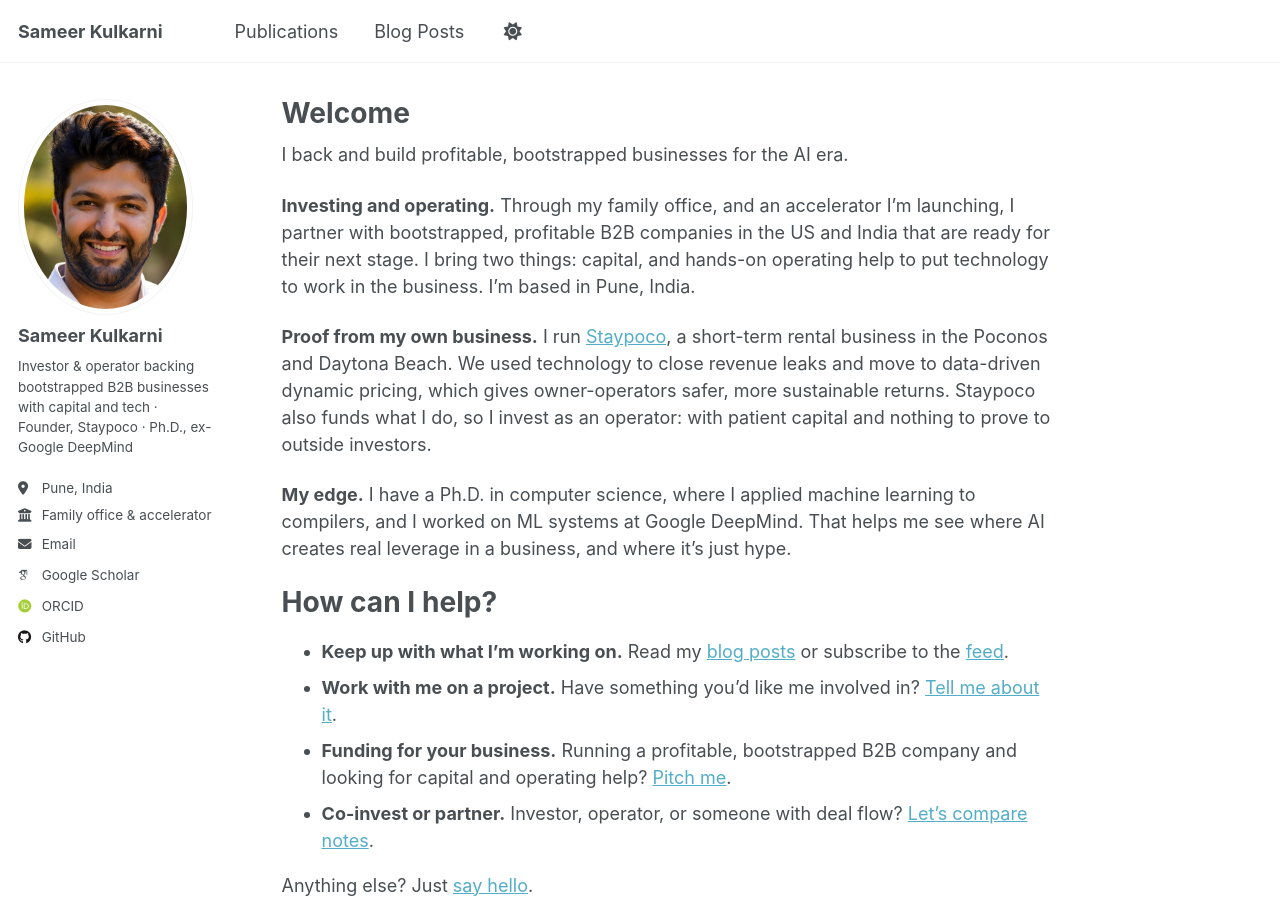
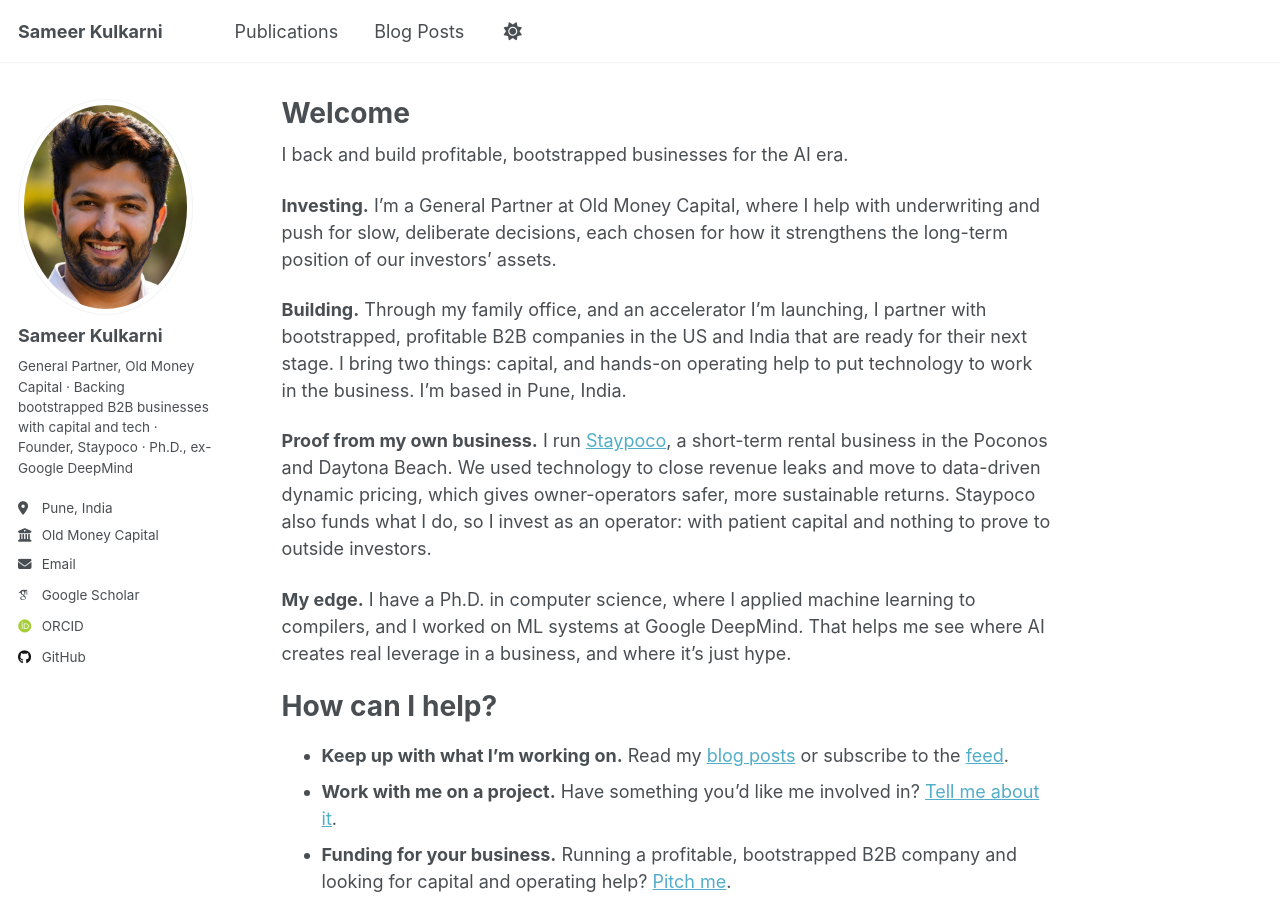
Before and after one commit to sameerkulkarni/sameerkulkarni.github.io, a Jekyll site: the page built from _pages/about.md, in a window 1280 px wide and 900 px high. Built offline with Jekyll 4.4.1, drawn with Linux system fonts in a browser that asks for light colours; some web fonts are replaced.

Commit message:
Add General Partner role at Old Money Capital
- New Investing paragraph on the home page for the GP/underwriting role
- Sidebar bio, employer and site description now lead with Old Money Capital

Co-Authored-By: Claude Opus 5.5 <noreply@anthropic.com>
Claude-Session: https://claude.ai/code/session_01NFyscfRmC85wyPpu5cEcn1

```diff
--- a/_config.yml
+++ b/_config.yml
@@ -12,7 +12,7 @@ site_theme               : "default"
 title                    : "Sameer Kulkarni"
 title_separator          : "-"
 name                     : &name "Sameer Kulkarni"
-description              : &description "Sameer Kulkarni invests in and helps scale bootstrapped, profitable B2B businesses in the US and India with capital and hands-on operating help. Founder of Staypoco; Ph.D., ex-Google DeepMind."
+description              : &description "Sameer Kulkarni is a General Partner at Old Money Capital and invests in and helps scale bootstrapped, profitable B2B businesses in the US and India with capital and hands-on operating help. Founder of Staypoco; Ph.D., ex-Google DeepMind."
 url                      : https://sameerkulkarni.github.io # the base hostname & protocol for your site e.g. "https://[your GitHub username].github.io" or if you already have some other page hosted on Github then use "https://[your GitHub username].github.io/[Your Repo Name]"
 baseurl                  : "" # the subpath of your site, e.g. "/blog"
 repository               : "sameerkulkarni/sameerkulkarni.github.io"
@@ -25,9 +25,9 @@ author:
   avatar           : "sameer-profile.png"
   name             : "Sameer Kulkarni"
   pronouns         : # example: "he/him"
-  bio              : "Investor & operator backing bootstrapped B2B businesses with capital and tech · Founder, Staypoco · Ph.D., ex-Google DeepMind"
+  bio              : "General Partner, Old Money Capital · Backing bootstrapped B2B businesses with capital and tech · Founder, Staypoco · Ph.D., ex-Google DeepMind"
   location         : "Pune, India"
-  employer         : "Family office & accelerator"
+  employer         : "Old Money Capital"
   uri              : # URL
   email            : "sameer@thekulkarni.com"
 
--- a/_pages/about.md
+++ b/_pages/about.md
@@ -9,7 +9,9 @@ redirect_from:
 
 I back and build profitable, bootstrapped businesses for the AI era.
 
-**Investing and operating.** Through my family office, and an accelerator I'm launching, I partner with bootstrapped, profitable B2B companies in the US and India that are ready for their next stage. I bring two things: capital, and hands-on operating help to put technology to work in the business. I'm based in Pune, India.
+**Investing.** I'm a General Partner at Old Money Capital, where I help with underwriting and push for slow, deliberate decisions, each chosen for how it strengthens the long-term position of our investors' assets.
+
+**Building.** Through my family office, and an accelerator I'm launching, I partner with bootstrapped, profitable B2B companies in the US and India that are ready for their next stage. I bring two things: capital, and hands-on operating help to put technology to work in the business. I'm based in Pune, India.
 
 **Proof from my own business.** I run [Staypoco](STAYPOCO_URL), a short-term rental business in the Poconos and Daytona Beach. We used technology to close revenue leaks and move to data-driven dynamic pricing, which gives owner-operators safer, more sustainable returns. Staypoco also funds what I do, so I invest as an operator: with patient capital and nothing to prove to outside investors.
 
```
